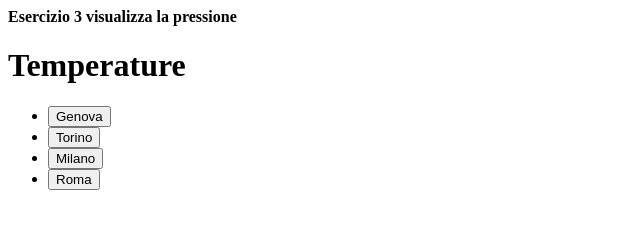
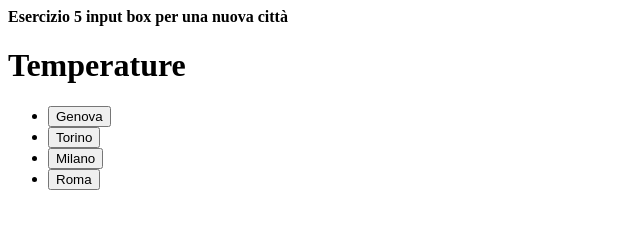
Before and after one commit to alessandrolabate9/ssw---js-sswtemp-rmbrro, a website: page index.html in a window 1280 px wide. Shown: the full height of the page, 0-640 px from the left. Drawn offline with Linux system fonts and the light colour scheme.

Commit message:
1 file modified

```diff
--- a/index.html
+++ b/index.html
@@ -1,4 +1,4 @@
-<h4>Esercizio 3 visualizza la pressione</h4>
+<h4>Esercizio 5 input box per una nuova citt&agrave;</h4>
 <h1>Temperature</h1>
 <ul>
   <li><button type="button" , class="città">Genova</button></li>
```
